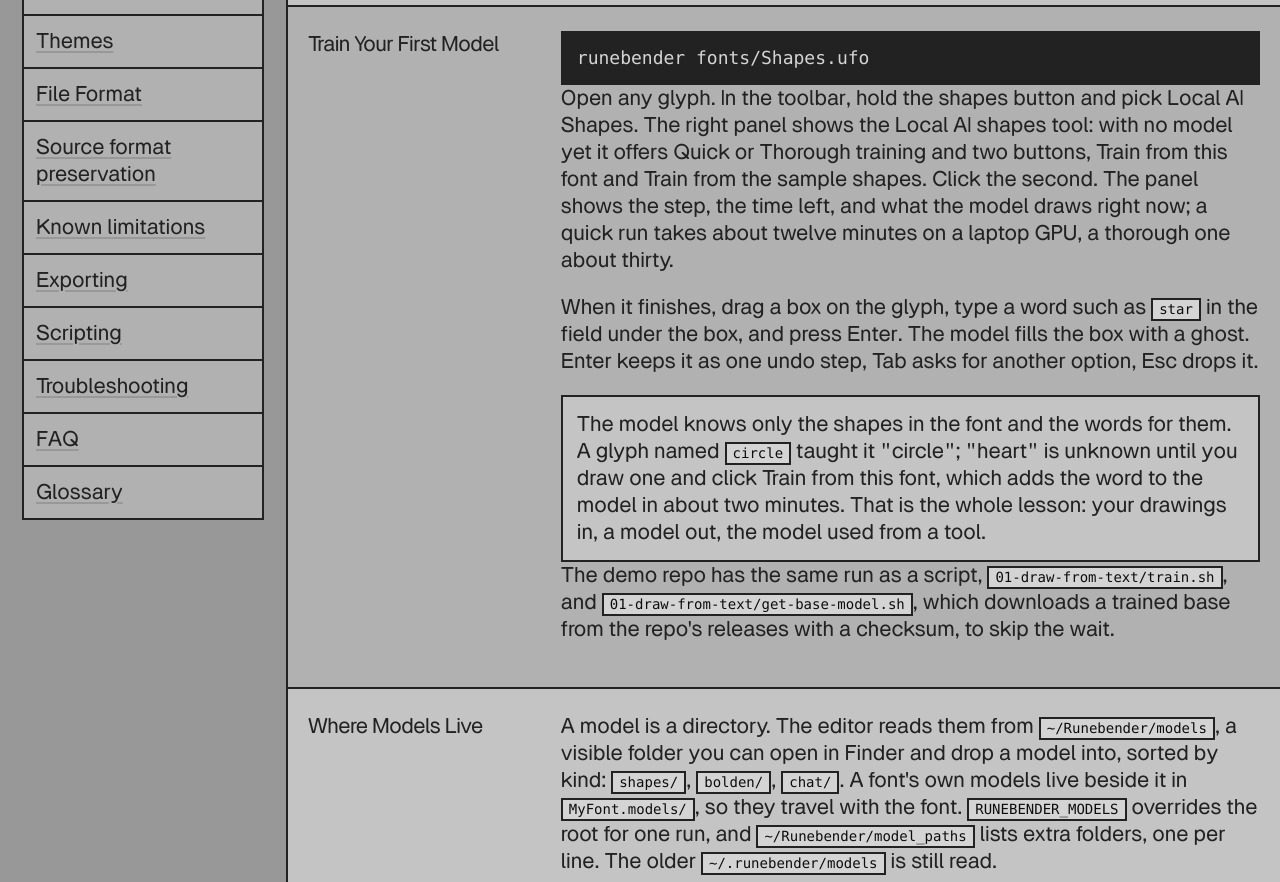
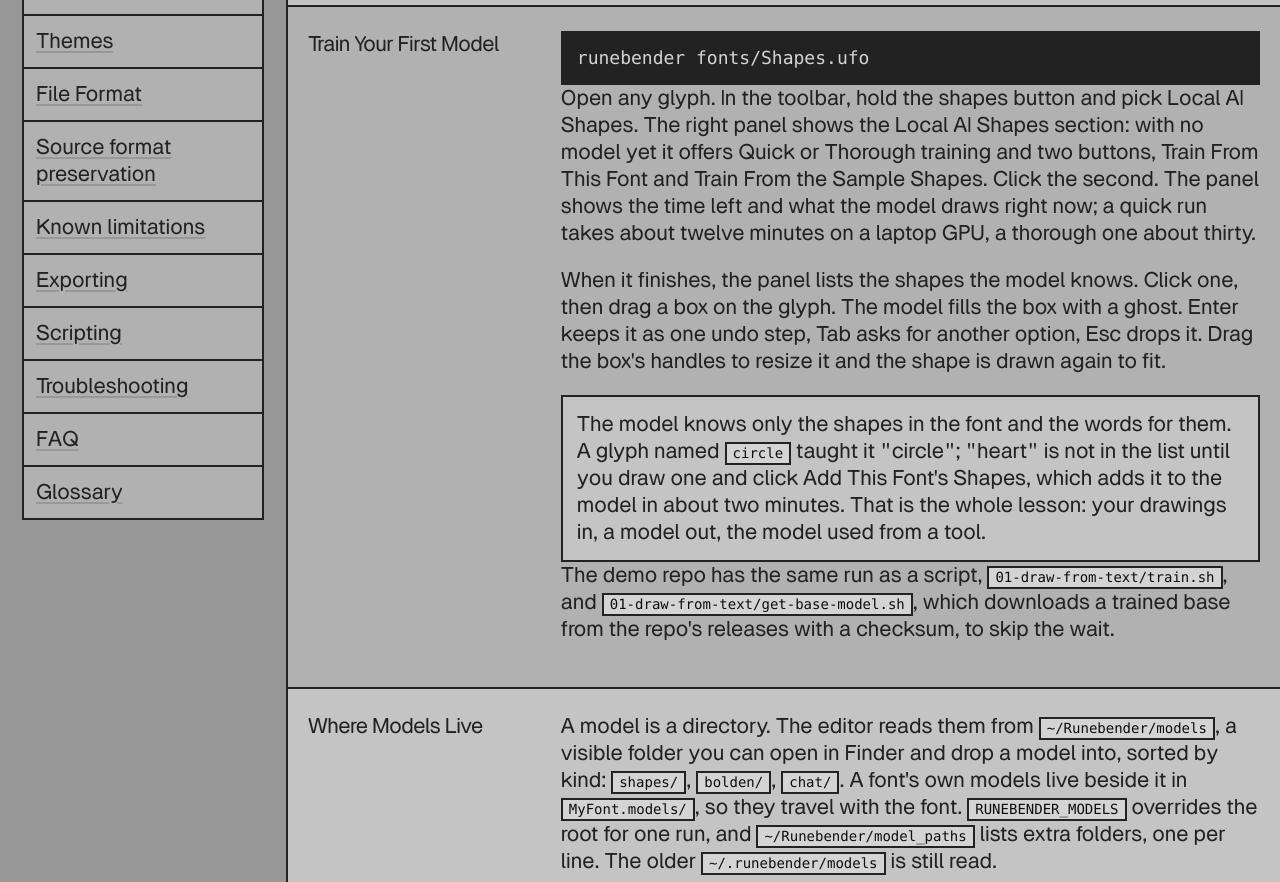
Before and after one commit to eliheuer/runebender-dot-org, an Astro site: page /docs/local-ai-setup in a window 1280 px wide. Shown: the part 2230-3112 px from the top of the page. Built offline with nearby package versions, Linux system fonts and the light colour scheme; Astro itself is replaced by a stand-in of ours.

Commit message:
Local AI setup: the shape comes from the panel, not a typed word

```diff
--- a/src/content/docs/local-ai-setup.mdx
+++ b/src/content/docs/local-ai-setup.mdx
@@ -68,12 +68,12 @@ Work through the numbered folders in order. Each has a README.
   "runebender fonts/Shapes.ufo",
 ]} />
 
-Open any glyph. In the toolbar, hold the shapes button and pick **Local AI Shapes**. The right panel shows the Local AI shapes tool: with no model yet it offers Quick or Thorough training and two buttons, Train from this font and Train from the sample shapes. Click the second. The panel shows the step, the time left, and what the model draws right now; a quick run takes about twelve minutes on a laptop GPU, a thorough one about thirty.
+Open any glyph. In the toolbar, hold the shapes button and pick **Local AI Shapes**. The right panel shows the Local AI Shapes section: with no model yet it offers Quick or Thorough training and two buttons, Train From This Font and Train From the Sample Shapes. Click the second. The panel shows the time left and what the model draws right now; a quick run takes about twelve minutes on a laptop GPU, a thorough one about thirty.
 
-When it finishes, drag a box on the glyph, type a word such as `star` in the field under the box, and press Enter. The model fills the box with a ghost. Enter keeps it as one undo step, Tab asks for another option, Esc drops it.
+When it finishes, the panel lists the shapes the model knows. Click one, then drag a box on the glyph. The model fills the box with a ghost. Enter keeps it as one undo step, Tab asks for another option, Esc drops it. Drag the box's handles to resize it and the shape is drawn again to fit.
 
 <Callout>
-  The model knows only the shapes in the font and the words for them. A glyph named `circle` taught it "circle"; "heart" is unknown until you draw one and click Train from this font, which adds the word to the model in about two minutes. That is the whole lesson: your drawings in, a model out, the model used from a tool.
+  The model knows only the shapes in the font and the words for them. A glyph named `circle` taught it "circle"; "heart" is not in the list until you draw one and click Add This Font's Shapes, which adds it to the model in about two minutes. That is the whole lesson: your drawings in, a model out, the model used from a tool.
 </Callout>
 
 The demo repo has the same run as a script, `01-draw-from-text/train.sh`, and `01-draw-from-text/get-base-model.sh`, which downloads a trained base from the repo's releases with a checksum, to skip the wait.
```
